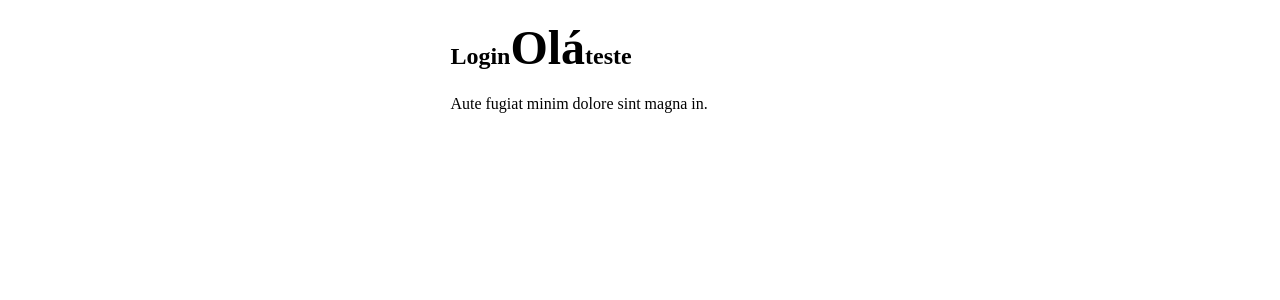
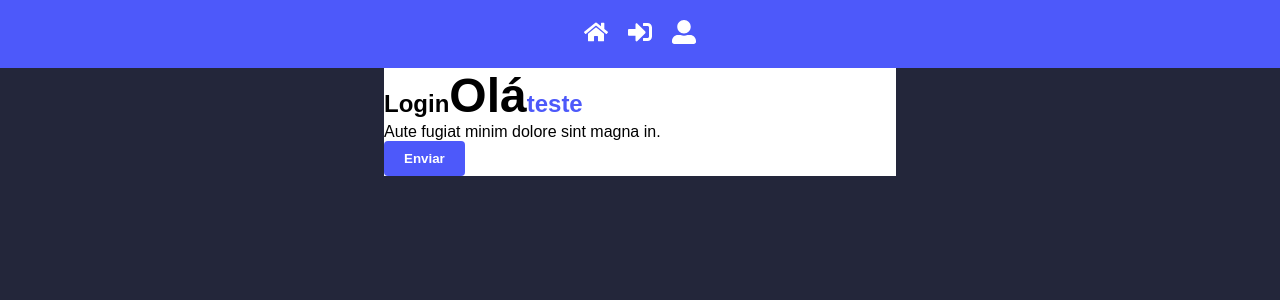
Before and after one commit to luiscadari/school-react, a React (Create React App) app: page / in a window 1280 px wide. Shown: the top 300 px of the page. Built offline with nearby package versions, Linux system fonts and the light colour scheme.

Commit message:
:sparkles: feat header

```diff
--- a/package.json
+++ b/package.json
@@ -9,6 +9,7 @@
     "@testing-library/user-event": "^13.5.0",
     "react": "^19.1.0",
     "react-dom": "^19.1.0",
+    "react-icons": "^5.5.0",
     "react-scripts": "5.0.1",
     "styled-components": "^6.1.18",
     "web-vitals": "^2.1.4"
--- a/src/App.js
+++ b/src/App.js
@@ -1,7 +1,10 @@
+import Header from './components/Header';
 import Login from './pages/Login';
+
 function App() {
   return (
     <>
+      <Header />
       <Login />
     </>
   );
--- /dev/null
+++ b/src/components/Header/index.js
@@ -0,0 +1,19 @@
+import React from 'react';
+import { FaHome, FaSignInAlt, FaUserAlt } from 'react-icons/fa';
+
+import { Nav } from './styled';
+export default function Header() {
+  return (
+    <Nav>
+      <a>
+        <FaHome size={24} />
+      </a>
+      <a>
+        <FaSignInAlt size={24} />
+      </a>
+      <a>
+        <FaUserAlt size={24} />
+      </a>
+    </Nav>
+  );
+}
--- /dev/null
+++ b/src/components/Header/styled.js
@@ -0,0 +1,15 @@
+import styled from 'styled-components';
+import { primaryColor } from '../../config/colors.config';
+
+export const Nav = styled.nav`
+  background: ${primaryColor};
+  padding: 20px;
+  display: flex;
+  align-items: center;
+  justify-content: center;
+  a {
+    color: white;
+    margin: 0 10px 0;
+    font-weight: bold;
+  }
+`;
--- /dev/null
+++ b/src/config/colors.config.js
@@ -0,0 +1,18 @@
+// Cor primária
+export const primaryColor = "#4D59FA";
+export const primaryColorDarkBg = "#23263a";
+
+// Cor secundária
+export const secondaryColor = "#43BCE0";
+
+// Paleta de azuis de apoio
+export const bluePalette1 = "#4D59FA";
+export const bluePalette2 = "#4573DE";
+export const bluePalette3 = "#58ACF5";
+export const bluePalette4 = "#43BCE0";
+export const bluePalette5 = "#4DFAFA";
+
+export const successColor = '#019F6';
+export const errorColor = '#FF4D4F';
+export const infoColor = '#1890FF';
+export const warningColor = '#FAAD14';
--- a/src/pages/Login/index.js
+++ b/src/pages/Login/index.js
@@ -1,6 +1,7 @@
 import { Title } from './styled';
 import { Container } from '../../styles/global.styles';
-import GlobalStyle from 'styled-components';
+import GlobalStyle from '../../styles/global.styles';
+
 export default function Login() {
   return (
     <>
@@ -12,6 +13,7 @@ export default function Login() {
           <a>teste</a>
         </Title>
         <p>Aute fugiat minim dolore sint magna in.</p>
+        <button type="button">Enviar</button>
       </Container>
     </>
   );
--- a/src/styles/global.styles.js
+++ b/src/styles/global.styles.js
@@ -1,4 +1,5 @@
 import styled, { createGlobalStyle } from 'styled-components';
+import { primaryColor, primaryColorDarkBg } from '../config/colors.config';
 
 export default createGlobalStyle`
 *{
@@ -10,17 +11,25 @@ export default createGlobalStyle`
 
 body{
   font-family: sans-serif;
+  background: ${primaryColorDarkBg};
 }
 html, body , #root{
   height: 100%;
 }
 
 button{
-  cursor: pointer
+  cursor: pointer;
+  background: ${primaryColor};
+  border: none;
+  color: white;
+  padding: 10px 20px;
+  border-radius: 4px;
+  font-weight: 700;
 }
 
 a{
-  text-decoration: none
+  text-decoration: none;
+  color: ${primaryColor};
 }
 
 ul{
@@ -29,7 +38,7 @@ ul{
 `;
 
 export const Container = styled.section`
-  max-width: 30%;
+  max-width: 40%;
   background-color: white;
   margin: auto;
 `;
```
Also changed, not shown: 1 other file (tests, documents, lock files or other folders).
